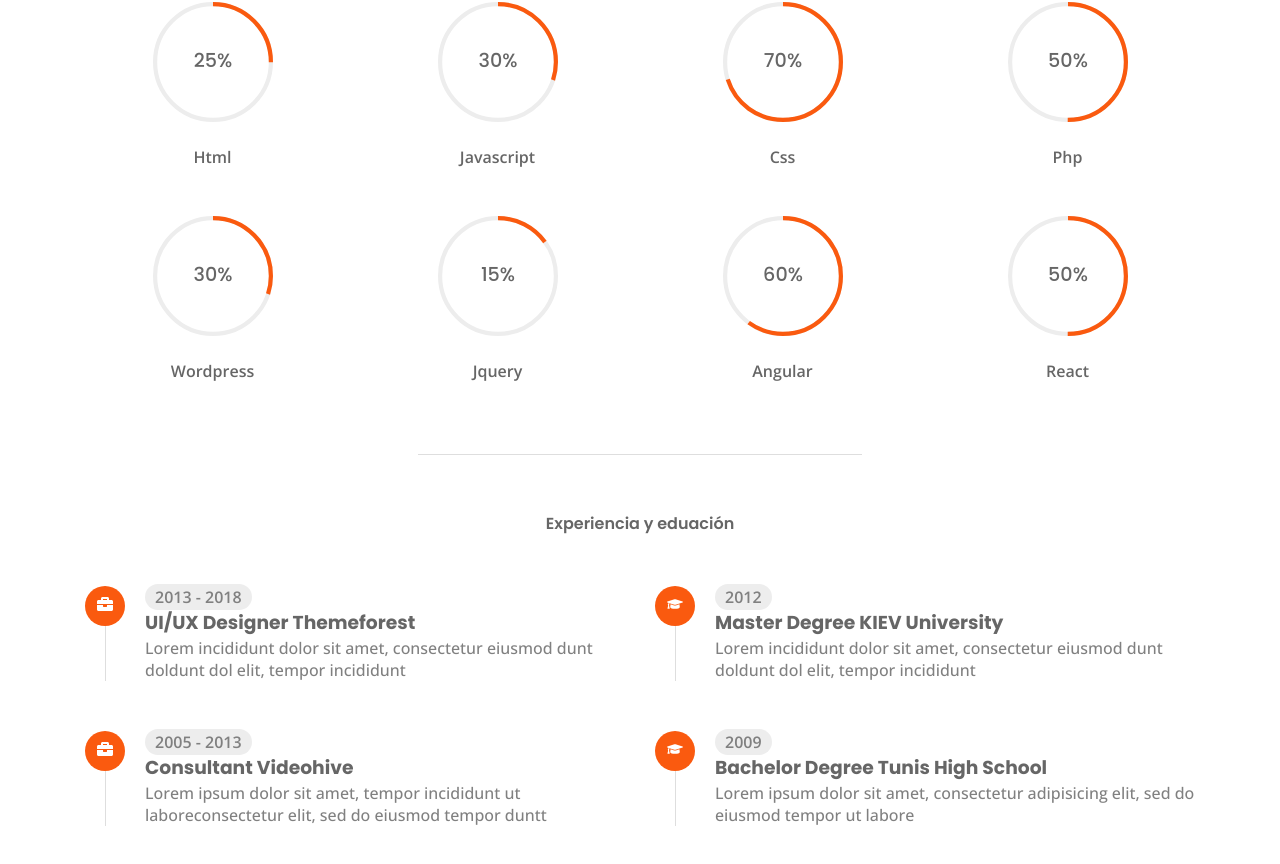
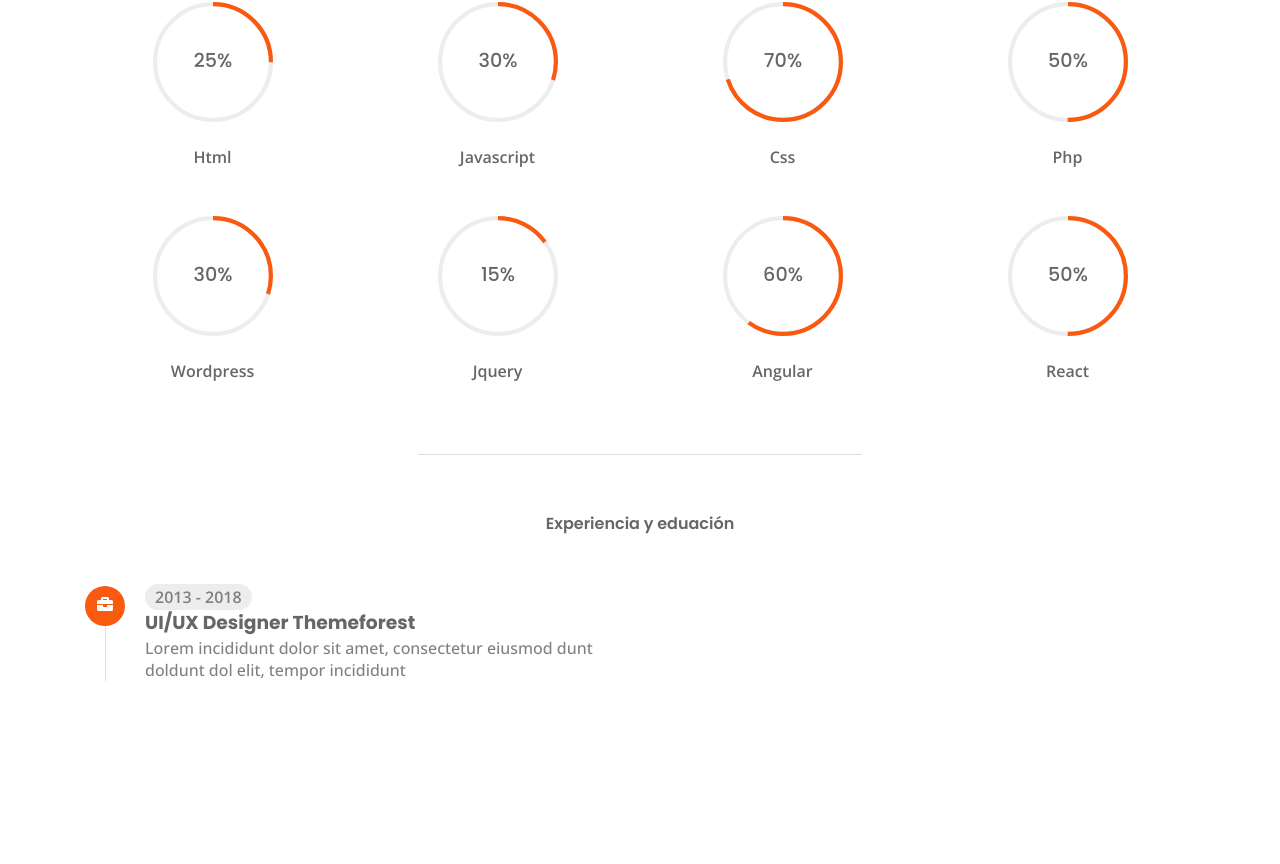
Before and after one commit to JeremyBenitez/Mi-portafolio, a React (Vite) app: page /About in a window 1280 px wide. Shown: the part 774-1638 px from the top of the page. After the commit the page ends 1525 px from the top, so only its background shows below. Built offline with nearby package versions, Linux system fonts and the light colour scheme.

Commit message:
contacto y data

```diff
--- a/src/data.jsx
+++ b/src/data.jsx
@@ -131,7 +131,7 @@ export const stats = [
 
   {
     id: 3,
-    no: '81+',
+    no: '+5',
     title: 'Clientes <br /> Satisfechos',
   },
 
@@ -143,9 +143,10 @@ export const resume = [
     id: 1,
     category: 'Experiencia',
     icon: <FaBriefcase />,
-    year: '2018 - PRESENT',
-    title: 'Web Developer <span> Envato </span>',
-    desc: 'Lorem ipsum dolor sit amet, consectetur tempor incididunt ut labore adipisicing elit,',
+    year: '2021-2022',
+    title: 'Desarrolador <span> web </span>',
+    desc: 'Fundacion Bolivariana de informatica y telematica (Fundabit)'
+
   },
 
   {
@@ -157,41 +158,17 @@ export const resume = [
     desc: 'Lorem incididunt dolor sit amet, consectetur eiusmod dunt doldunt dol elit, tempor incididunt',
   },
 
-  {
-    id: 3,
-    category: 'experience',
-    icon: <FaBriefcase />,
-    year: '2005 - 2013',
-    title: 'Consultant <span> Videohive </span>',
-    desc: 'Lorem ipsum dolor sit amet, tempor incididunt ut laboreconsectetur elit, sed do eiusmod tempor duntt',
-  },
 
   {
     id: 4,
     category: 'educación',
     icon: <FaGraduationCap />,
     year: '2015',
-    title: 'Engineering Degree <span> Oxford University </span>',
-    desc: 'Lorem ipsum dolor sit amet, consectetur adipisicing elit, sed do tempor incididunt ut labore',
+    title: 'Ingenieria en <span> informatica </span>',
+    desc: 'Universidad Nacional Experimental de la gran Caracas (UNEXCA)',
   },
 
-  {
-    id: 5,
-    category: 'education',
-    icon: <FaGraduationCap />,
-    year: '2012',
-    title: 'Master Degree <span> KIEV University </span>',
-    desc: 'Lorem incididunt dolor sit amet, consectetur eiusmod dunt doldunt dol elit, tempor incididunt',
-  },
 
-  {
-    id: 6,
-    category: 'education',
-    icon: <FaGraduationCap />,
-    year: '2009',
-    title: 'Bachelor Degree <span> Tunis High School </span>',
-    desc: 'Lorem ipsum dolor sit amet, consectetur adipisicing elit, sed do eiusmod tempor ut labore',
-  },
 ];
 
 export const skills = [
--- a/src/pages/contact/Contact.jsx
+++ b/src/pages/contact/Contact.jsx
@@ -20,13 +20,11 @@ export const Contact = () => {
 
       <div className="contact__container container grid">
         <div className="contact__data">
-          <h3 className="contact__title">don´t be shy!</h3>
+          <h3 className="contact__title">Comunicate conmigo!</h3>
 
           <p className="contact__description">
-            Lorem, ipsum dolor sit amet consectetur adipisicing elit. Architecto
-            magni odit ipsum, rem modi aut neque! Laudantium, ratione
-            consectetur minus, eum vel distinctio, non porro numquam fuga
-            maiores sed officia.
+          Contactame a mi número Telefónico o enviame un correo.
+
           </p>
 
           <div className="contact__info">
```
